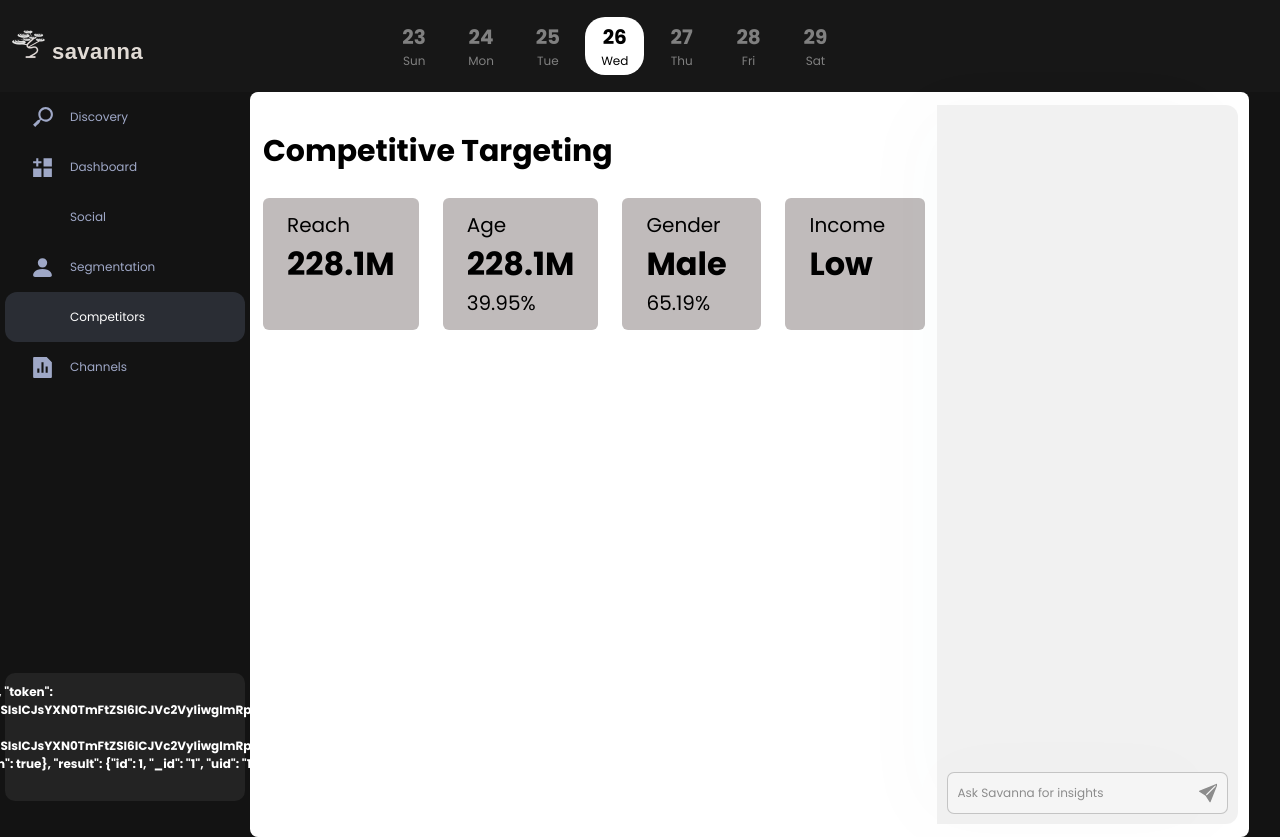
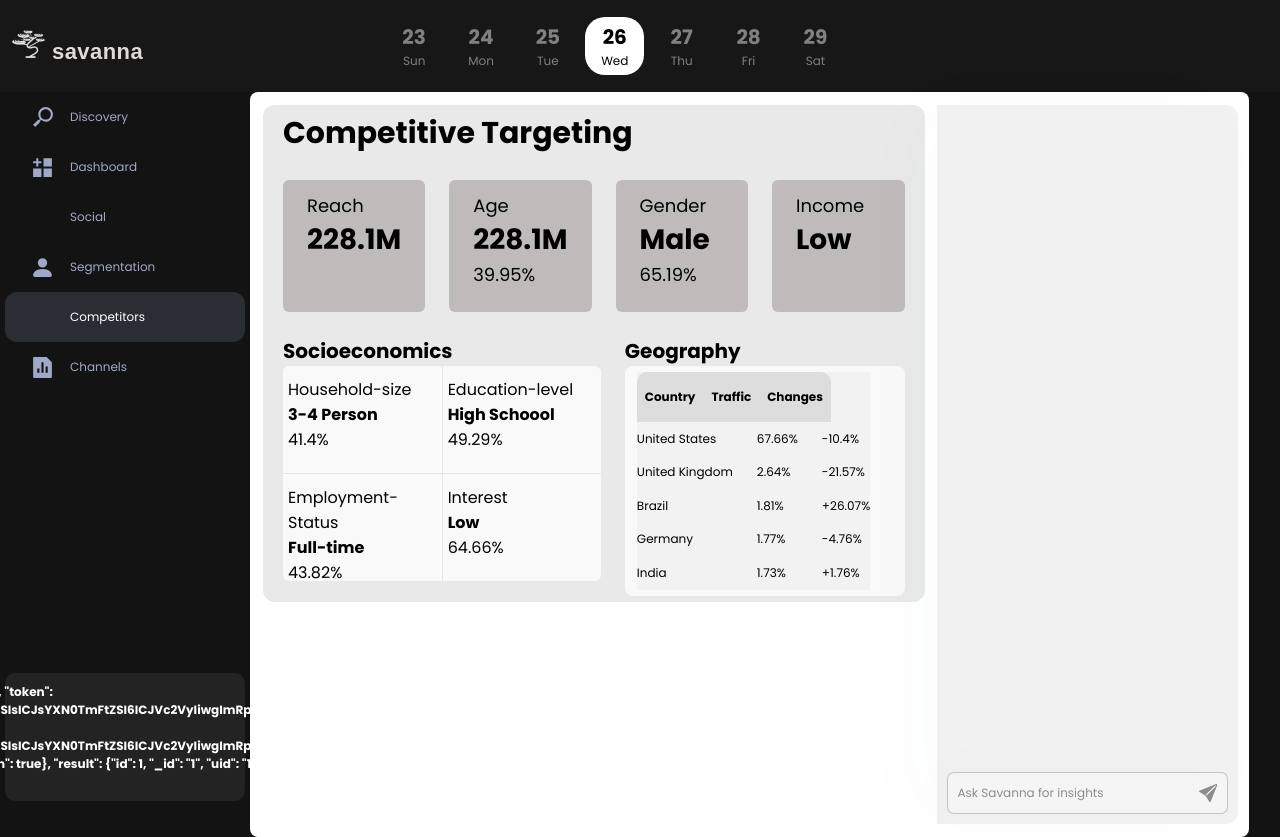
Before and after one commit to Lolodusiji/deploy-test, a React (Vite) app: page /competitors in a window 1280 px wide. Built offline with nearby package versions, Linux system fonts and the light colour scheme; no server answers; sample sign-in values are in the browser's storage; some icons are missing.

Commit message:
competitive page

```diff
--- a/src/pages/competitor/competitor.css
+++ b/src/pages/competitor/competitor.css
@@ -16,7 +16,7 @@
   }
 
   .percent{
-    width:20%;
+    width:16%;
     background: #c0bbbb;
     padding: 12px 24px;
     height: 9em;
@@ -25,11 +25,11 @@
   }
 
   .percent >span > p{
-    font-size: 20px
+    font-size: 18px
   }
 
   .percent >span > h3{
-    font-size: 32px;
+    font-size: 28px;
   }
 
   .stats_wrapper{
@@ -44,6 +44,121 @@
     font-size: 30px;
   }
 
-  .competitive > h1{
+  /* .competitive > h1{
     margin-top: 2rem;
+  } */
+
+  .competitive{
+    background: #E9E9E9;
+    padding: 6px 20px;
+    border-radius: 12px;
   }
+
+  .Grid-socio{
+    display: flex;
+    flex-wrap: wrap;
+    /* align-items: center; */
+    width: 100%;
+    /* gap:1rem; */
+    /* justify-content: center; */
+  }
+
+  .socio{
+    width:52%;
+  }
+
+  .flex-target{
+    display: flex;
+    align-items:flex-start;
+    margin-top: 2rem;
+    width: 100%;
+    justify-content: space-between;
+  }
+
+  .household{
+    background: #F9F9F9;
+    width:46%;
+    height: 85px;
+    padding: 11px 5px;
+  }
+
+  #household{
+    border-right:1px solid #E7E7E7;
+    border-radius:  6px 0 0 0;
+    padding-left: 5px;
+  }
+
+  #employment{
+    border-right:1px solid #E7E7E7;
+    border-top:1px solid #E7E7E7;
+    border-radius: 0 0 0 6px;
+
+  }
+
+  #interest{
+    /* border-right:1px solid #E7E7E7; */
+    border-top:1px solid #E7E7E7;
+    border-radius: 0 0 6px 0;
+  }
+
+  #education{
+    border-radius: 0 6px 0 0;
+
+  }
+
+  .household > span >p{
+    font-size: 16px;
+  }
+
+  .household > span >h4{
+    font-size: 16px;
+  }
+
+  .flex-geography{
+    display: flex;
+    align-items: center;
+    gap:2rem;
+    border-radius: 8px;
+    background: #F9F9F9;
+    padding:6px 12px;
+    line-height: 2.8;
+  }
+
+  p{
+    font-size: 12px;
+  }
+
+  h3{
+    font-size: 12px;
+  }
+
+  /* .countries{
+    min-width: 100px;
+  } */
+
+  h2{
+    font-size: 20px;
+  }
+
+  .geography{
+    width: 45%;
+  }
+
+  .countries-cont >h3{
+  border-bottom: 1px solid #bdbdbd;
+  }
+
+  .Traffic-cont >h3{
+    border-bottom: 1px solid #bdbdbd;
+  }
+
+  .changes-cont > h3{
+    border-bottom: 1px solid #bdbdbd;
+  }
+
+  .flex-table{
+    display: flex;
+    align-items: center;
+    justify-content:center;
+    gap:2rem;
+  }
--- a/src/pages/competitor/competitor.jsx
+++ b/src/pages/competitor/competitor.jsx
@@ -1,12 +1,10 @@
-import React from 'react'
+import React from "react";
 import "../competitor/competitor.css";
 import Chat from "../../components/Chat";
 
-
-
 const competitor = () => {
   return (
-    <div className='General'>
+    <div className="General">
       <section>
         <div className="competitive">
           <h1>Competitive Targeting</h1>
@@ -45,18 +43,110 @@ const competitor = () => {
 
           <div className="flex-target">
             <div className="socio">
+                <h2>Socioeconomics</h2>
+              <div className="Grid-socio">
+                <div className="household" id="household">
+                  <span>
+                    <p>Household-size</p>
+                    <h4>3-4 Person</h4>
+                    <p>41.4%</p>
+                  </span>
+                </div>
 
+                <div className="household" id="education">
+                  <span>
+                    <p>Education-level</p>
+                    <h4>High Schoool</h4>
+                    <p>49.29%</p>
+                  </span>
+                </div>
+
+                <div className="household" id="employment">
+                  <span>
+                    <p>Employment-Status</p>
+                    <h4>Full-time</h4>
+                    <p>43.82%</p>
+                  </span>
+                </div>
+
+                <div className="household" id="interest">
+                  <span>
+                    <p>Interest</p>
+                    <h4>Low</h4>
+                    <p>64.66%</p>
+                  </span>
+                </div>
+              </div>
             </div>
 
             <div className="geography">
+            <h2>Geography</h2>
+              <div className="flex-geography">
+              <tr>
+              <th style={{ borderRadius: "10px 0 0 0" }}>Country</th>
+              <th>Traffic</th>
+              <th style={{ borderRadius: "0 10px 0 0" }}>Changes</th>
+              <div className="flex-table">
+               {/* COUNTRIES SECTION */}
+               <div className="countries-cont">
+                  {/* <h3>Countries</h3> */}
 
+                  <div>
+                    {[
+                      "United States",
+                      "United Kingdom",
+                      "Brazil",
+                      "Germany",
+                      "India",
+                    ].map((country) => (
+                      <p key={country}>
+                        {/* <span>&gt;</span> */}
+                        {country}
+                      </p>
+                    ))}
+                  </div>
+                </div>
+
+                {/* TRAFFIC SECTION */}
+                <div className="Traffic-cont">
+                  {/* <h3>Traffic</h3> */}
+                  <div>
+                    {[
+                      { text: "67.66%", value: 67.66 },
+                      { text: "2.64%", value: 2.64 },
+                      { text: "1.81%", value: 1.81 },
+                      { text: "1.77%", value: 1.77 },
+                      { text: "1.73%", value: 1.73 },
+                    ].map((traffic) => (
+                      <div className="flex-traffic" key={traffic.text}>
+                        <p>{traffic.text}</p>
+                      </div>
+                    ))}
+                  </div>
+                </div>
+
+                {/* TREND SECTION */}
+                <div className="changes-cont">
+                  {/* <h3>Changes</h3>/ */}
+                  <div>
+                    {["-10.4%", "-21.57%", "+26.07%", "-4.76%", "+1.76%"].map(
+                      (changes) => (
+                        <p key={changes}>{changes}</p>
+                      )
+                    )}
+                  </div>
+                </div>
+                </div>
+            </tr>
+
+              </div>
             </div>
           </div>
         </div>
       </section>
       <Chat />
     </div>
-  )
-}
+  );
+};
 
-export default competitor
+export default competitor;
```
Lines whose indentation alone changed are shown as unchanged.
